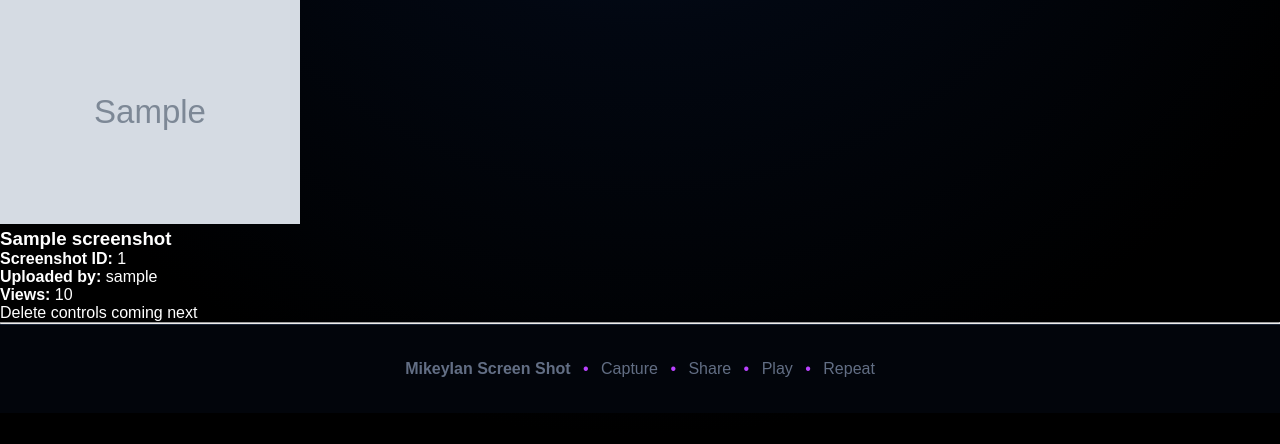
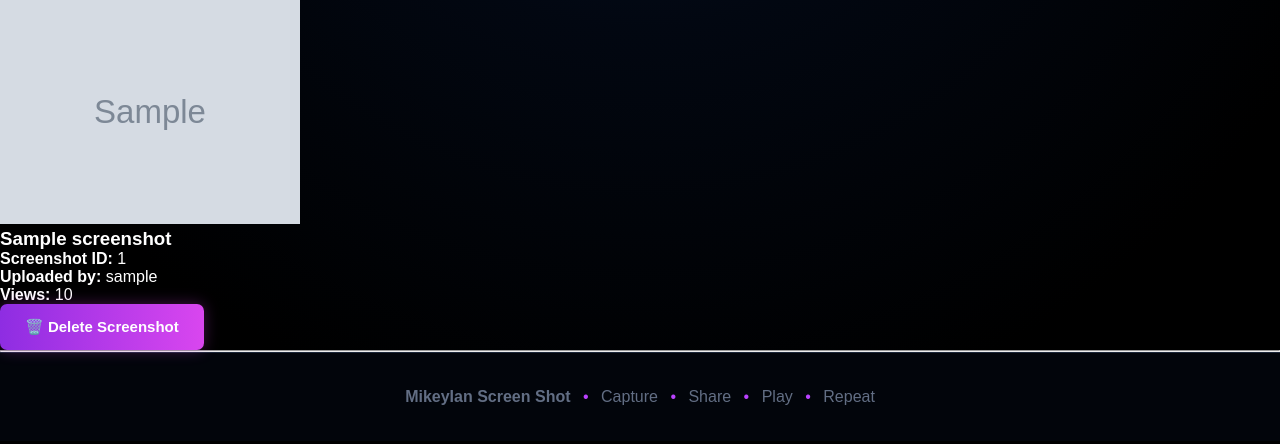
Before and after one commit to MikeyIan/screenshot, a Flask app: template templates/admin_dashboard.html in a window 1280 px wide. Shown: the part 331-775 px from the top of the page. Run offline with Flask 3, Linux system fonts and the light colour scheme; the template is opened without the code that fills it: most values are stand-ins (such as "Sample title", 1, 10 or a date in 2020); grey boxes marked "Sample" are stand-in pictures; some libraries are stand-ins or nearby versions.

Commit message:
Connect admin dashboard to screenshot deletion
Connected the Week 8 admin dashboard to the administrator screenshot deletion route and added a confirmation prompt before deletion.

```diff
--- a/templates/admin_dashboard.html
+++ b/templates/admin_dashboard.html
@@ -130,9 +130,17 @@
                     {{ screenshot.views }}
                 </p>
 
-                <p>
-                    Delete controls coming next
-                </p>
+
+                    <form
+    method="POST"
+    action="{{ url_for('admin_delete_screenshot', screenshot_id=screenshot.id) }}"
+    onsubmit="return confirm('Are you sure you want to delete this screenshot? This cannot be undone.');"
+>
+    <button type="submit">
+        🗑️ Delete Screenshot
+    </button>
+</form>
+
 
             </div>
 
```
